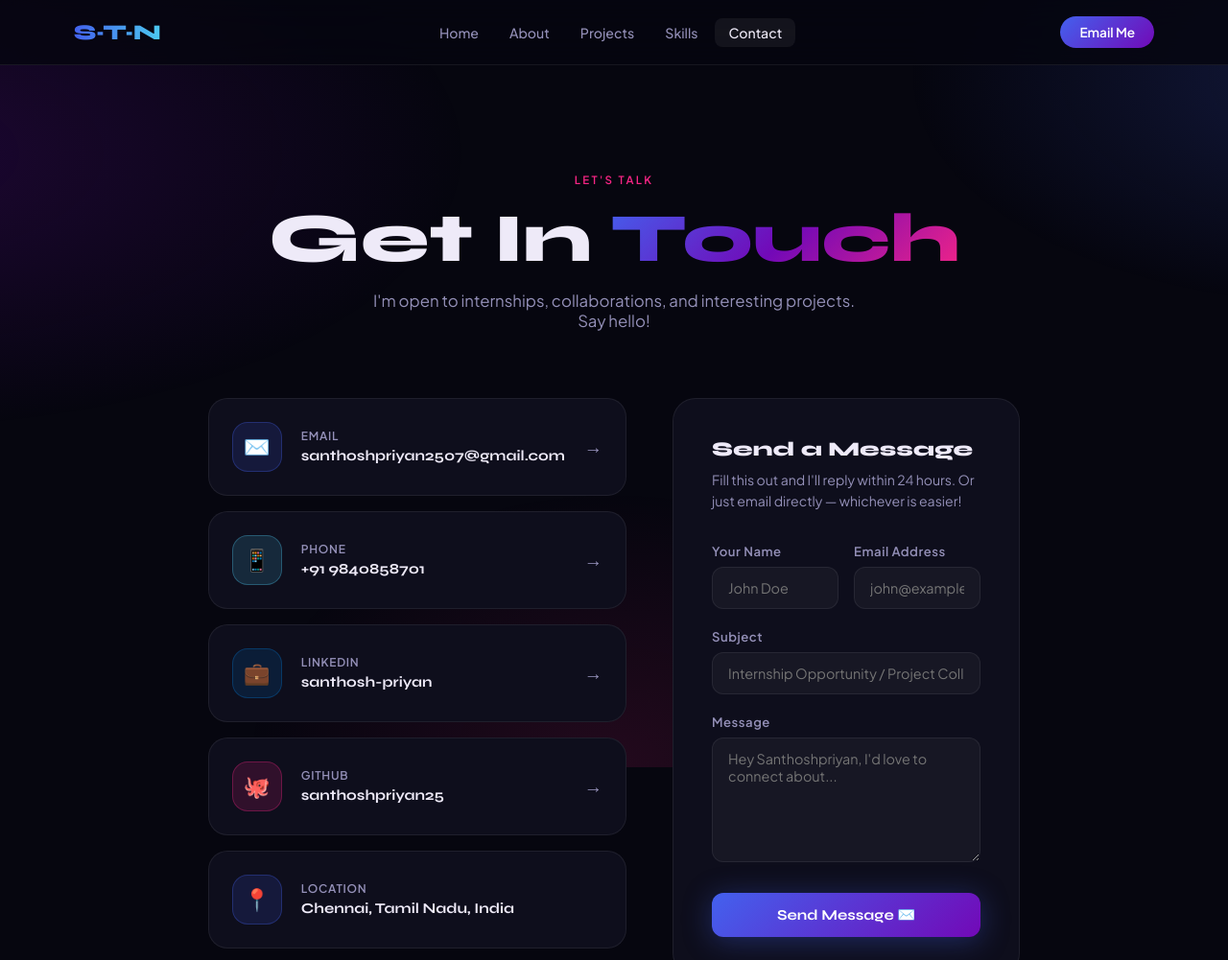
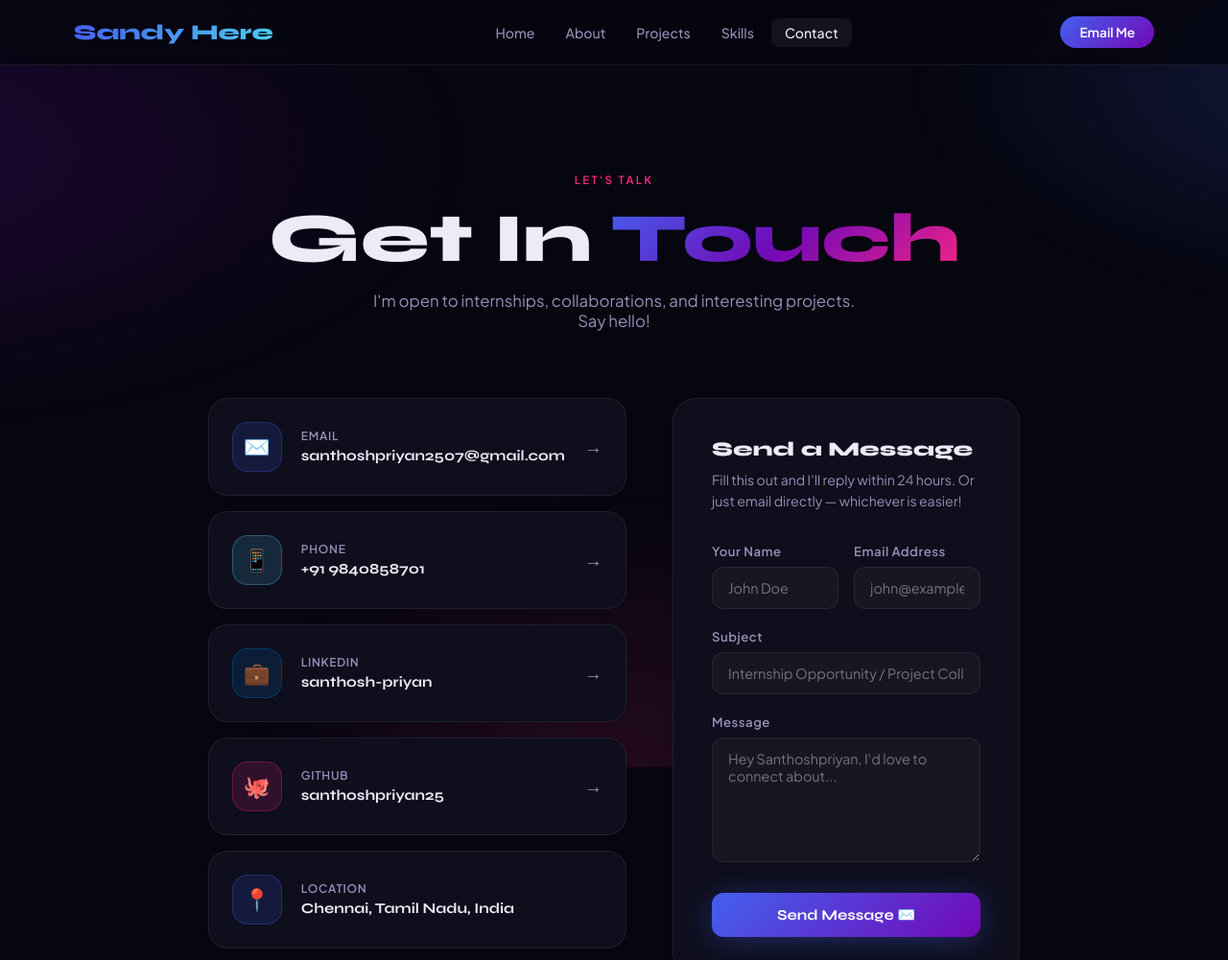
Before and after one commit to santhoshpriyan25/portfolio, a plain HTML site: page contact.html in a window 1280 px wide. Shown: the top 1001 px of the page at 96% size. Drawn offline with Linux system fonts and the light colour scheme.

Commit message:
Update logo text in contact.html

```diff
--- a/contact.html
+++ b/contact.html
@@ -136,7 +136,7 @@
 </head>
 <body>
 <nav>
-  <a href="index.html" class="logo">S·T·N</a>
+  <a href="index.html" class="logo">Sandy Here</a>
   <ul class="nav-links">
     <li><a href="index.html">Home</a></li>
     <li><a href="about.html">About</a></li>
```
